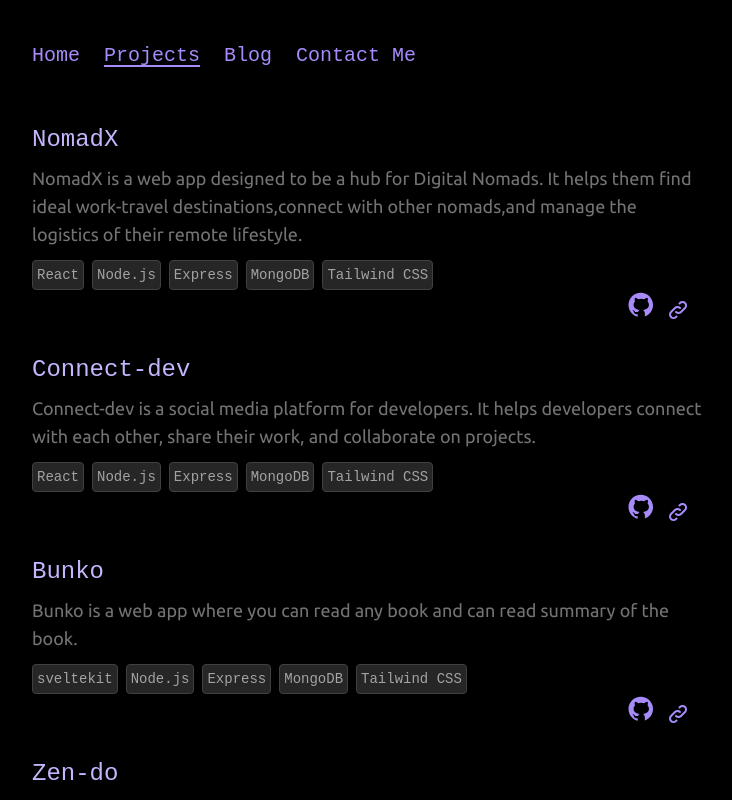
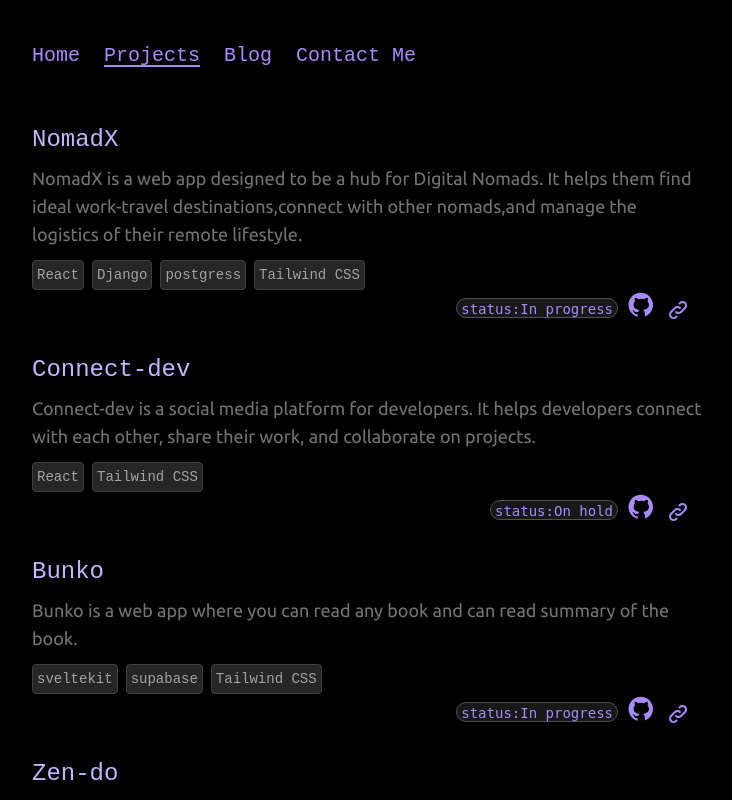
Before and after one commit to mishba-ai/misba-ai, a React (Vite) app: page /projects in a window 1280 px wide. Shown: the top 800 px of the page, without its empty margins (271-1003 px from the left). Built offline with nearby package versions, Linux system fonts and the light colour scheme; a web font is replaced by a local one.

Commit message:
update the project page

```diff
--- a/src/Components/Footer.jsx
+++ b/src/Components/Footer.jsx
@@ -3,8 +3,6 @@ import React from "react";
 import copyright from "../images/svg/copyright.svg";
 
 const Footer = () => {
-
-
   return (
     <div
       id="footer"
--- a/src/Components/Homec.jsx
+++ /dev/null
@@ -1,67 +0,0 @@
-import React from "react";
-import Header from "./Header";
-// import {link} from "react-router-dom";
-
-const Homec = () => {
-  return (
-    <section id="home" className=" scroll-x-hidden flex justify-center min-h-screen bg-[#0e0e0e] ">
-      <Header />
-
-      <div>
-        <h2>Hey,I am misba </h2>
-      </div>
-      {/* <div className="text-white flex justify-around font-medium mx-24 w-[44rem] mt-20">
-        <div className="text-gray">
-          <p className="">
-            <span className="text-sm">&lt;p&gt;</span>
-            <span className="text-greenPrimary text-sm font-code  font-semibold">This is</span>
-            <span className="text-sm"> &lt;/p&gt;</span>
-          </p>
-          <h1 className="mt-4 mx-16">
-            <span className="text-sm">&lt;h1&gt;</span>
-            <div className="text-8xl w-56 text-white mx-10 font-Kode">{name}</div>
-            <span className="text-sm">&lt;/h1&gt;</span>
-          </h1>
-          <p className="mt-4">
-            <span className="text-sm">&lt;p&gt;</span>{" "}
-            <span className="text-greenPrimary  font-code text-lg font-medium">{title}</span>
-            <span className="text-sm">&lt;/p&gt;</span>{" "}
-          </p>
-        </div>
-        <div className="">
-          <span
-            className="w-72 h-72 border-r-2 border-r-gray border -rotate-[42deg] bottom-[16.7rem] border-transparent rounded-[50%] left-[63rem] absolute  animate-spi
-          "
-          ></span>
-          <span className=""></span>
-          <span className=""></span>
-          <div
-            className="w-60  h-60 rounded-full border-2 relative border-gray flex justify-center items-center  after:w-64 after:h-64  after:absolute after:border-t-greenPrimary after:border-t-2 after:border after:-rotate-45  after:animate-spin after:border-transparent  after:rounded-[50%]
-          before:w-64 before:h-64  before:absolute before:border-b-greenPrimary before:border-b-2 before:border before:border-transparent before:animate-spin
-          before:-rotate-45 before:to before:rounded-[50%] after:pointer-events-none before:pointer-events-none
-          "
-          >
-            {" "}
-            <p>
-              {" "}
-              <a
-                href="https://www.showwcase.com/mishbabagban373/resume/"
-                target="_blank"
-                rel="noreferrer"
-                className="hover:animate-pulse"
-              >
-                <span className="text-greenSecondary font-Ubuntu ">
-                  {" "}
-                  <span className="text-sm">&lt;</span> Check Resume{" "}
-                  <span className="text-sm">/&gt;</span>
-                </span>{" "}
-              </a>{" "}
-            </p>
-          </div>
-        </div>
-      </div> */}
-    </section>
-  );
-};
-
-export default Homec;
--- a/src/Components/Press.jsx
+++ /dev/null
@@ -1,41 +0,0 @@
-import React from "react";
-import rightarrow from "../images/rightarrow.svg";
-const Press = () => {
-  return (
-    <section id="press" className="w-full bg-black pt-44">
-      <div className="text-gray flex justify-center items-center flex-col font-medium">
-        <span className="text-sm relative right-[12rem]">&lt;h3&gt;</span>
-        <h1 className="text-white font-Kode text-7xl mx-4">MY Press</h1>
-        <span className="text-sm relative left-[12rem]">&lt;/h3&gt;</span>
-
-        <ul className="mt-16  font-Kode text-white text-4xl text-center flex flex-col justify-center items-center">
-          <hr className="border-darkgreen w-[800px]" />
-          <li className="hover:bg-greenSecondary hover:text-black cursor-pointer p-4 flex justify-between w-full">
-            {" "}
-            <p>Hashnode</p>
-            <span className="flex justify-center items-center hover:animate-pulse ">
-              <a href="https://hashnode.com/@misba">
-                {" "}
-                <img src={rightarrow} alt="" />
-              </a>
-            </span>
-          </li>
-          <hr className="border-darkgreen w-[800px]" />
-          {/* <li className=" p-4 hover:bg-greenSecondary hover:text-black cursor-pointer flex justify-between w-full">
-            <p>Showwcase</p>
-            <span className="flex justify-center items-center">
-              <img src={rightarrow} className="" alt="" />
-            </span>
-          </li> */}
-          <hr className="border-darkgreen w-[800px]" />
-        </ul>
-        <div
-          className="mt-10 h-40 border border-greenPrimary relative after:rounded-full after:h-2 after:absolute after:top-[9.8rem] after:-right-1   after:w-2 after:bg-white after:shadow-md  after:ring-2 after:ring-green-400/50  after:content-[''] after:shadow-white
-        before:rounded-full before:h-2 before:absolute before:-top-2 before:-right-1   before:w-2 before:ring-green-400/50 before:ring-2 before:bg-white before:shadow-md before:content-[''] before:shadow-white"
-        ></div>
-      </div>
-    </section>
-  );
-};
-
-export default Press;
--- a/src/pages/Projects.jsx
+++ b/src/pages/Projects.jsx
@@ -16,7 +16,8 @@ const ProjectItem = ({ project, isHovered, onHover, onLeave }) => (
     </h1>
     <p className="font-Ubuntu text-lg mt-2  text-neutral-500 ">{project.description}</p>
     <p className=" mt-3 flex gap-x-2 font-Kode text-neutral-500">
-      {project.TechStack.map((tech, index) => (
+      {project.TechStack &&
+        project.TechStack.map((tech, index) => (
           <span
             key={index}
             className="bg-neutral-800  border border-neutral-700 rounded text-sm text-neutral-400 p-1"
@@ -26,6 +27,9 @@ const ProjectItem = ({ project, isHovered, onHover, onLeave }) => (
         ))}
     </p>
     <div className="flex gap-x-2 justify-end">
+      <p className="text-violet-400 mt-2 h-5 rounded-xl font-code text-sm bg-neutral-400 bg-opacity-15 border-neutral-600 px-1 border">
+        status:{project.status}
+      </p>
       <button className="w-8 h-8 ">
         <a href={project.link}>
           <img src={githublink} alt="sourcecode" />
@@ -56,6 +60,7 @@ ProjectItem.propTypes = {
     websiteLink: PropTypes.string,
     TechStack: PropTypes.arrayOf(PropTypes.string).isRequired,
     Image: PropTypes.string,
+    status: PropTypes.string.isRequired,
   }).isRequired,
   isHovered: PropTypes.bool.isRequired,
   onHover: PropTypes.func.isRequired,
@@ -69,8 +74,9 @@ export default function Projects() {
         "NomadX is a web app designed to be a hub for Digital Nomads. It helps them find ideal work-travel destinations,connect with other nomads,and manage the logistics of their remote lifestyle.",
       link: "https://github.com/mishba-ai/NomadX",
       websiteLink: "",
-      TechStack: ["React", "Node.js", "Express", "MongoDB", "Tailwind CSS"],
+      TechStack: ["React", "Django", "postgress", "Tailwind CSS"],
       Image: connectdevs,
+      status: "In progress",
     },
     {
       title: "Connect-dev",
@@ -78,7 +84,8 @@ export default function Projects() {
         "Connect-dev is a social media platform for developers. It helps developers connect with each other, share their work, and collaborate on projects.",
       link: "https://github.com/mishba-ai/Connect-dev",
       websiteLink: "",
-      TechStack: ["React", "Node.js", "Express", "MongoDB", "Tailwind CSS"],
+      TechStack: ["React", "Tailwind CSS"],
+      status: "On hold",
     },
     {
       title: "Bunko",
@@ -86,7 +93,8 @@ export default function Projects() {
         "Bunko is a  web app where you can read any book and can read summary of the book.",
       link: "https://github.com/mishba-ai/Bunko",
       websiteLink: "",
-      TechStack: ["sveltekit", "Node.js", "Express", "MongoDB", "Tailwind CSS"],
+      TechStack: ["sveltekit", "supabase", "Tailwind CSS"],
+      status: "In progress",
     },
     {
       title: "Zen-do",
@@ -94,7 +102,8 @@ export default function Projects() {
         "Zen-do is a web app where you can write your daily journal and can also read other's journal.others can comment on your journal.",
       link: "https://github.com/mishba-ai/Zen-do",
       websiteLink: "",
-      TechStack: ["React", "Node.js", "Express", "MongoDB", "Tailwind CSS"],
+      // TechStack: ["haven't decided yet"],
+      status: "not started",
     },
   ];
 
```
Also changed, not shown: src/Components/Wavyline.jsx (deleted, +0 -46 lines). Lines whose indentation alone changed are shown as unchanged.
